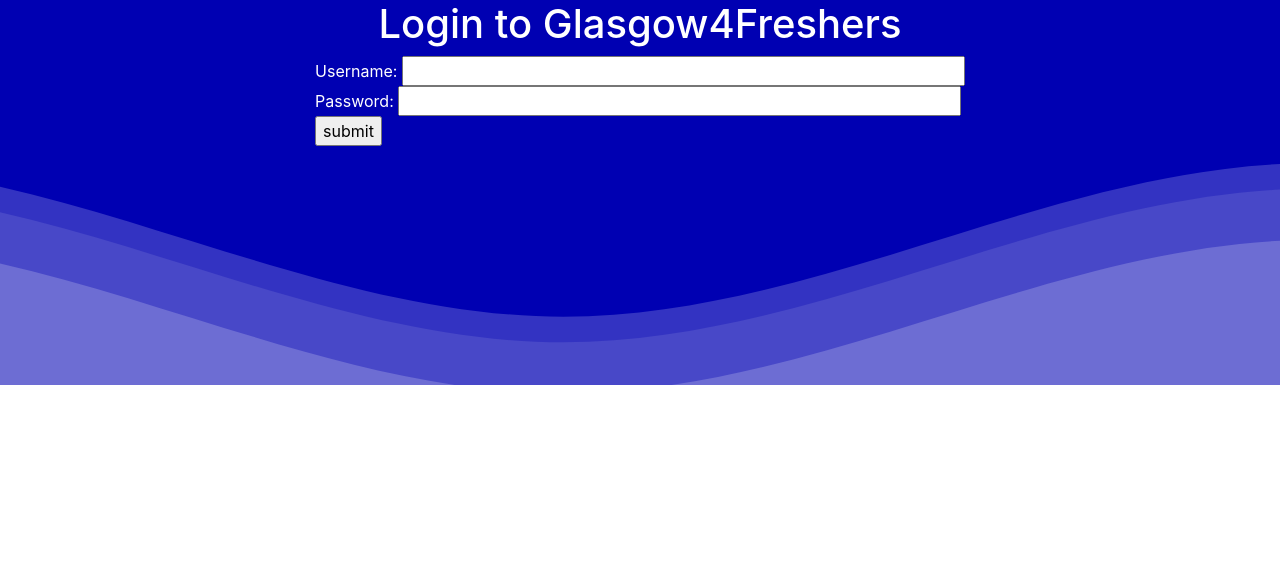
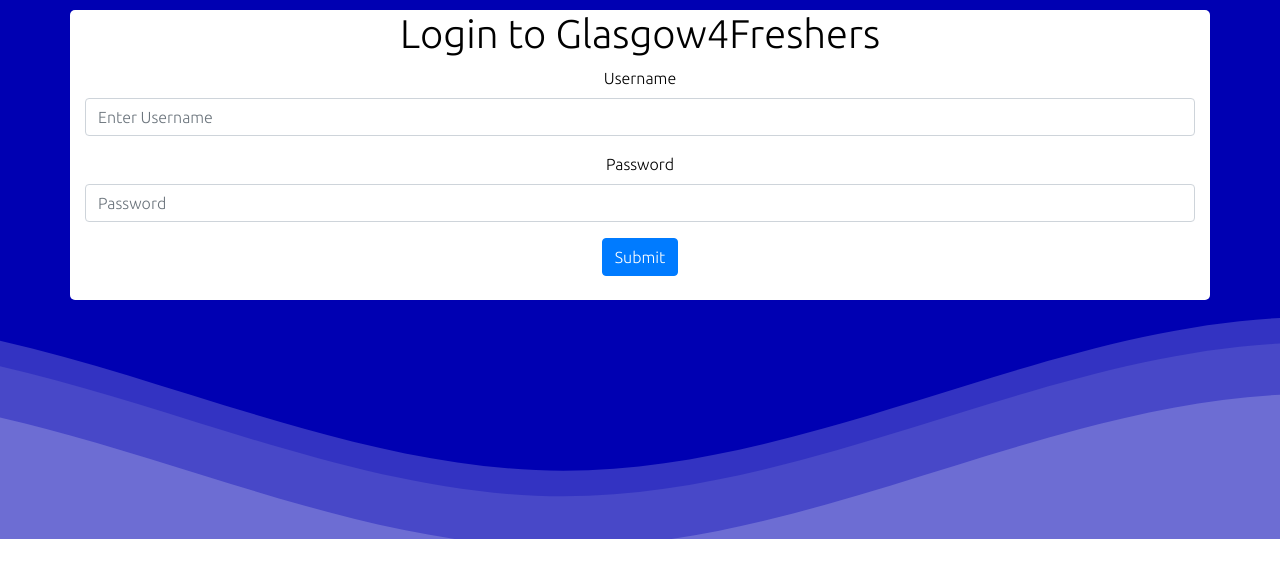
Before and after one commit to lukehops/Glasgow4Freshers, a Django app: page /login/ in a window 1280 px wide. Shown: the part 80-658 px from the top of the page. Run offline with Django 3.2, Linux system fonts and the light colour scheme; some libraries are stand-ins or nearby versions; some web fonts are replaced.

Commit message:
login form restyle

```diff
--- a/templates/login.html
+++ b/templates/login.html
@@ -5,13 +5,20 @@ Login
 {% endblock %}
 
 {% block body_block %}
-<h1>Login to Glasgow4Freshers</h1>
+{% csrf_token %}
+<div style="background: white; border-radius: 5px; color: black; margin-top: 10px;" class="container">
 <form id="login_form" method="post" action="{% url 'login' %}">
-{% csrf_token %}
-Username: <input type="text" name="username" value="" size="50" />
+  <h1>Login to Glasgow4Freshers</h1>
+  <div class="form-group">
+    <label for="username">Username</label>
+    <input type="email" class="form-control" id="username" placeholder="Enter Username">
+  </div>
+  <div class="form-group">
+    <label for="password">Password</label>
+    <input type="password" class="form-control" id="password" placeholder="Password">
+  </div>
+  <button type="submit" value="submit" class="btn btn-primary">Submit</button>
+</form>
 <br />
-Password: <input type="password" name="password" value="" size="50" />
-<br />
-<input type="submit" value="submit" />
-</form>
+</div>
 {% endblock %}
```
